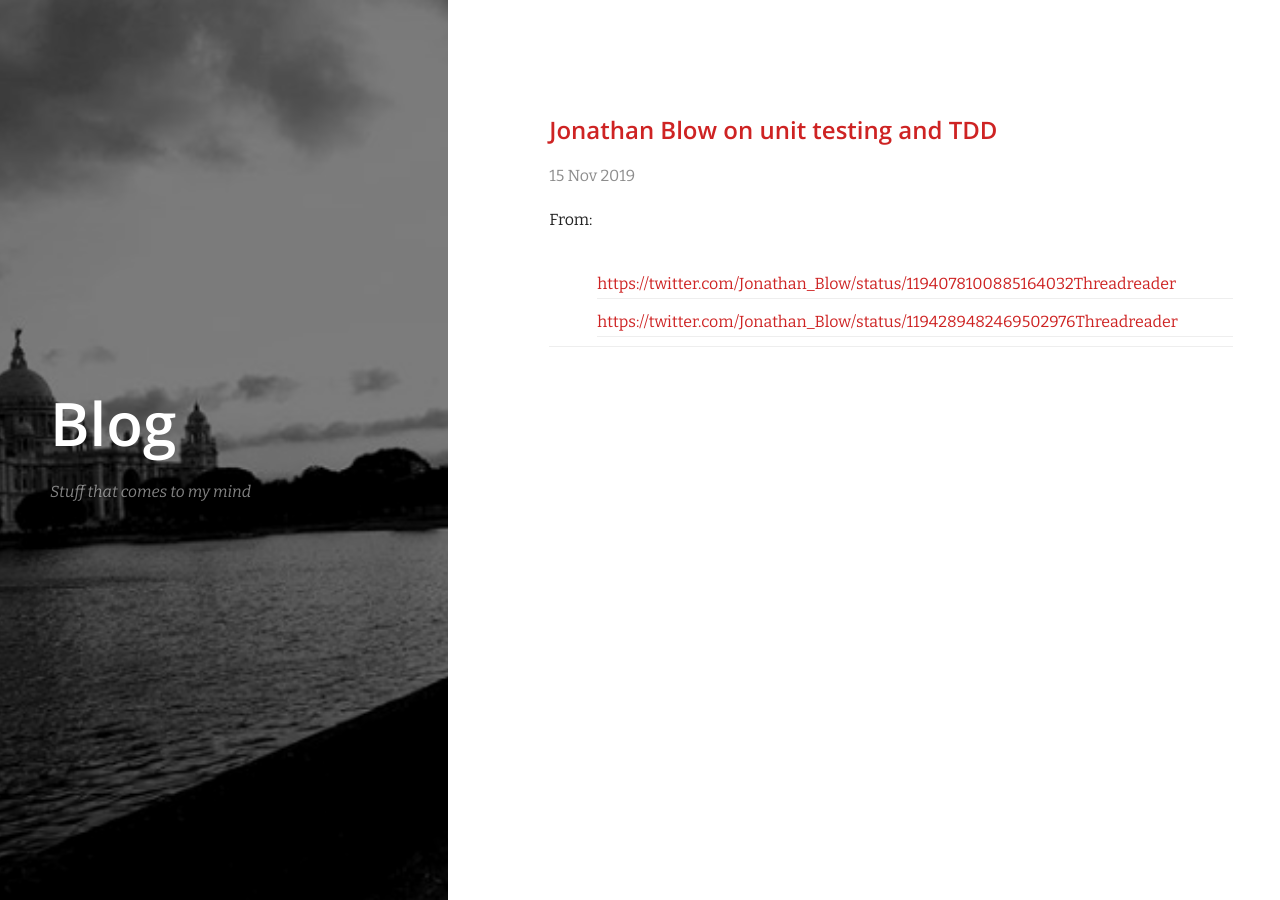
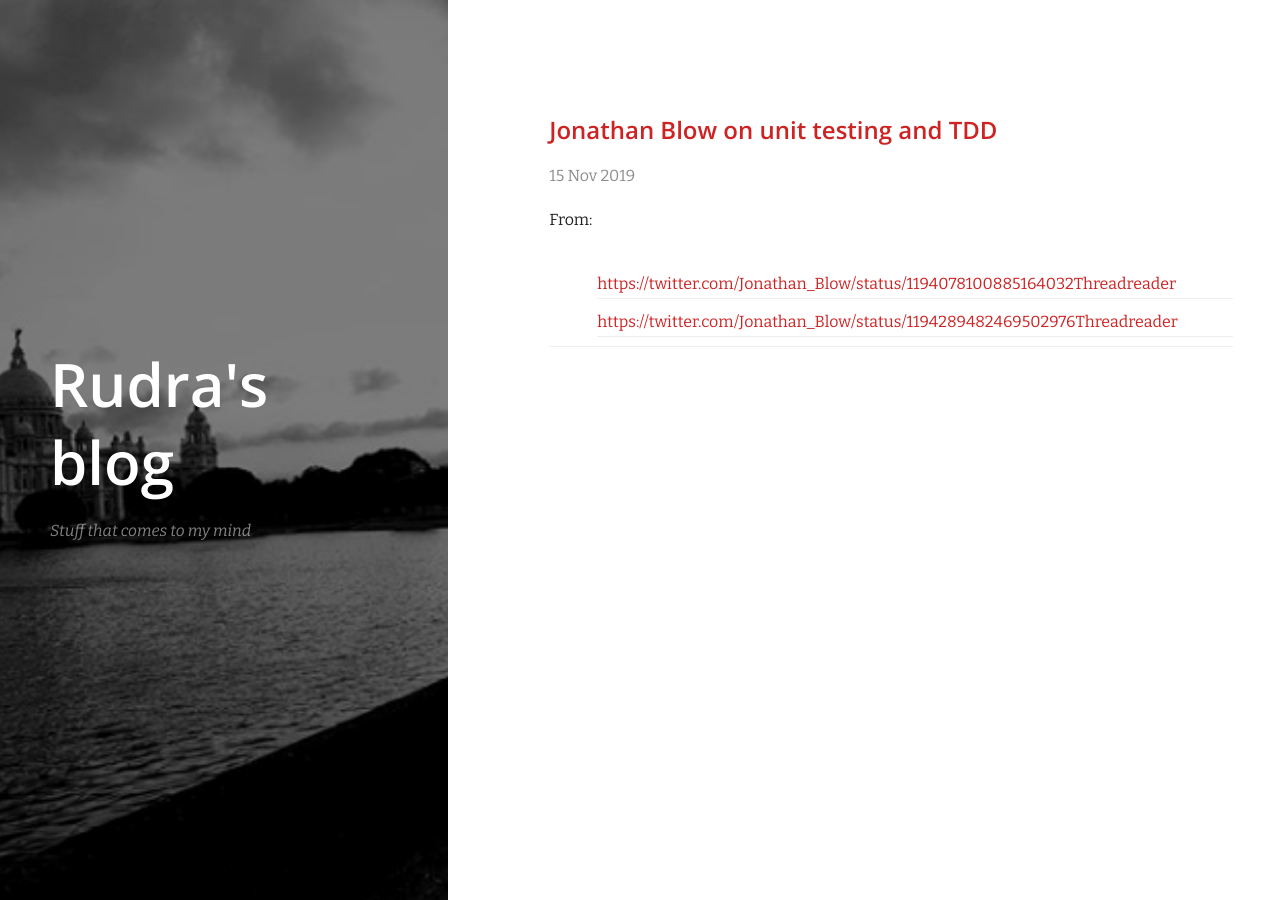
Before and after one commit to RudraNilBasu/blog_v2, a Jekyll site: the page built from index.html, in a window 1280 px wide. Built offline with Jekyll 4.4.1, drawn with Linux system fonts in a browser that asks for light colours; nearby versions of some CDN libraries; Markdown is read by kramdown in place of the engine named in the settings.

Commit message:
_config: Update blog name
Signed-off-by: Rudra Nil Basu <rudra.n.basu@gmail.com>

```diff
--- a/_config.yml
+++ b/_config.yml
@@ -1,5 +1,5 @@
 # Site settings
-title: 'Blog' # Your Title
+title: "Rudra's blog" # Your Title
 tagline: 'Stuff that comes to my mind' # A brief tagline for your site
 sidebar_image: /images/blog_cover.png
 
```
